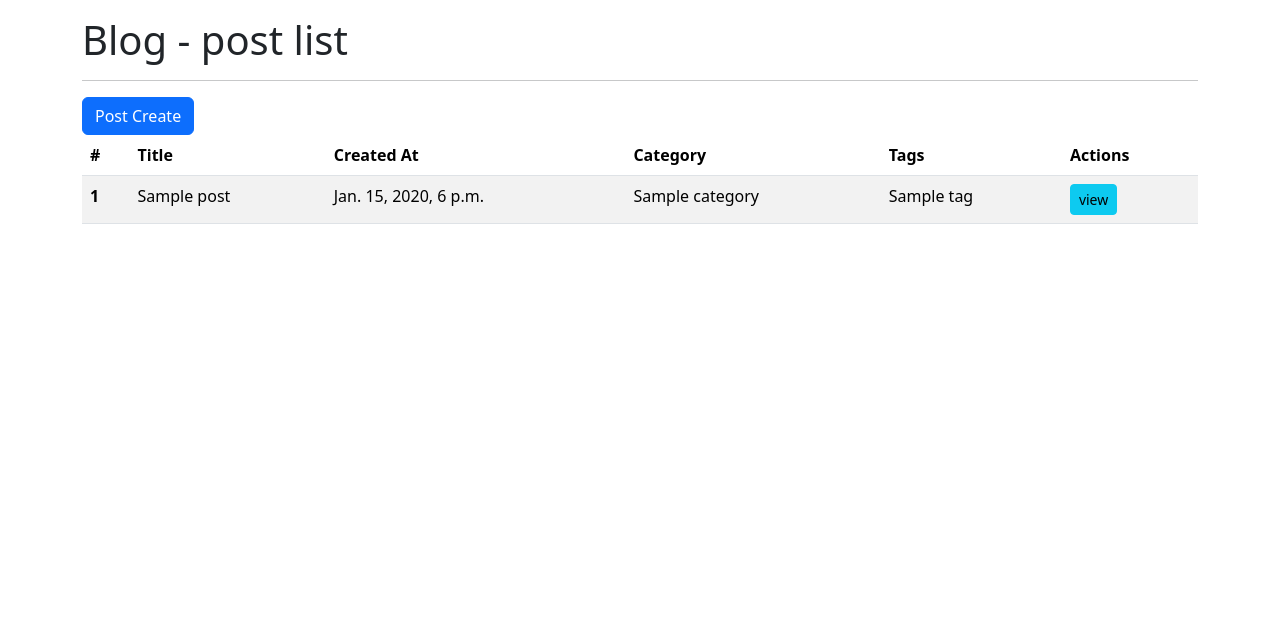
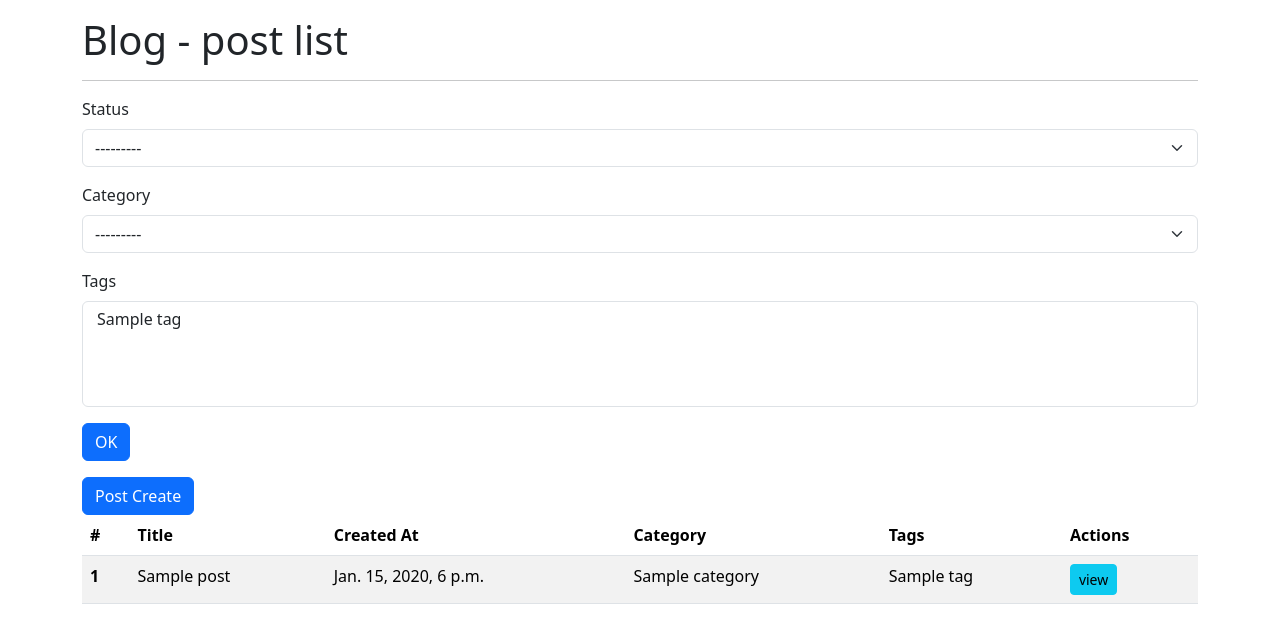
Before and after one commit to labu8712/django-blog-202411, a Django app: page /blog/posts/ in a window 1280 px wide. Shown: the top 643 px of the page. Run offline with Django 5.2, Linux system fonts and the light colour scheme; tables that the repository leaves empty hold one stand-in row (values such as "Sample post"); some libraries are stand-ins or nearby versions.

Commit message:
Add filter for post

```diff
--- /dev/null
+++ b/blog/filters.py
@@ -0,0 +1,9 @@
+import django_filters
+
+from blog.models import Post
+
+
+class PostFilter(django_filters.FilterSet):
+    class Meta:
+        model = Post
+        fields = ("status", "category", "tags")
--- a/blog/templates/blog/post_list.html
+++ b/blog/templates/blog/post_list.html
@@ -5,6 +5,11 @@
 {% endblock page_header %}
 
 {% block content %}
+    <div class="row mb-3">
+        <div class="col-12">
+            {% include "_form.html" with form_method="get" form=post_filter.form %}
+        </div>
+    </div>
     <a class="btn btn-primary"
        href="{% url "blog:post-create" %}"
        role="button">Post Create</a>
@@ -33,7 +38,7 @@
             </tr>
         </thead>
         <tbody>
-            {% for post in posts %}
+            {% for post in post_filter.qs %}
                 <tr>
                     <th scope="row">
                         {{ post.id }}
--- a/blog/views.py
+++ b/blog/views.py
@@ -1,14 +1,18 @@
 from django.contrib import messages
 from django.shortcuts import get_object_or_404, redirect, render
 
+from blog.filters import PostFilter
 from blog.forms import CommentForm, PostForm
 from blog.models import Post
 from core.forms import DeleteConfirmForm
 
 
 def post_list(request):
-    posts = Post.objects.select_related("category").prefetch_related("tags")
-    return render(request, "blog/post_list.html", {"posts": posts})
+    post_filter = PostFilter(
+        request.GET or None,
+        queryset=Post.objects.select_related("category").prefetch_related("tags"),
+    )
+    return render(request, "blog/post_list.html", {"post_filter": post_filter})
 
 
 def post_create(request):
--- a/core/settings.py
+++ b/core/settings.py
@@ -39,6 +39,7 @@
     "django.contrib.staticfiles",
     "django_extensions",
     "django_bootstrap5",
+    "django_filters",
     "blog",
 ]
 
--- a/pyproject.toml
+++ b/pyproject.toml
@@ -11,6 +11,7 @@
 django = "^5.1.3"
 django-extensions = "^3.2.3"
 django-bootstrap5 = "^24.3"
+django-filter = "^24.3"
 
 
 [tool.poetry.group.dev.dependencies]
```
Also changed, not shown: 1 other file.
